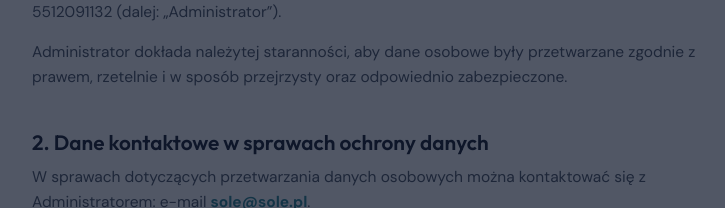
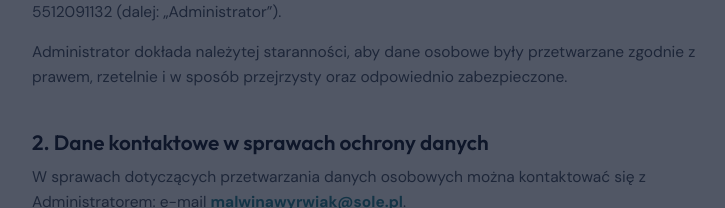
Before and after one commit to karolkamuda89-ux/sole.pl, a Django app: page /polityka-prywatnosci/ in a window 1280 px wide. Shown: the part 592-800 px from the top of the page, without its empty margins (252-977 px from the left). Run offline with Django 5.2, Linux system fonts and the light colour scheme.

Commit message:
Dodaj imie/nazwisko do zdarzenia Lead CAPI, zmien widoczny mail kontaktowy
Meta Events Manager sugerowal wysylanie wiecej parametrow dla lepszego
dopasowania zdarzenia Kontakt/Lead - dodaje hashowane fn/ln z pola
"Imie i nazwisko" formularza (core/meta_capi.py).

Widoczny na stronie adres kontaktowy (sekcja Kontakt, stopka, polityka
prywatnosci) zmieniony z sole@sole.pl na malwinawyrwiak@sole.pl - jedna
skrzynka do obslugi zapytan.

Co-Authored-By: Claude Sonnet 5 <noreply@anthropic.com>

```diff
--- a/core/meta_capi.py
+++ b/core/meta_capi.py
@@ -40,6 +40,15 @@ def send_lead_event(contact_message, request, event_id):
         digits = "".join(ch for ch in contact_message.phone if ch.isdigit())
         if digits:
             user_data["ph"] = [_hash(digits)]
+
+    # Imię/nazwisko z formularza ("Imię i nazwisko" — jedno pole) — pierwsze
+    # słowo jako imię, reszta jako nazwisko. Poprawia jakość dopasowania
+    # zdarzenia w Meta (patrz Events Manager -> Diagnostyka).
+    name_parts = contact_message.name.strip().split(maxsplit=1)
+    if name_parts:
+        user_data["fn"] = [_hash(name_parts[0])]
+        if len(name_parts) > 1:
+            user_data["ln"] = [_hash(name_parts[1])]
 
     client_ip = request.META.get("REMOTE_ADDR", "")
     forwarded_for = request.META.get("HTTP_X_FORWARDED_FOR", "")
--- a/core/templates/core/base.html
+++ b/core/templates/core/base.html
@@ -92,7 +92,7 @@
             <li>ul. Słowackiego 4c/14<br>34-120 Andrychów</li>
             <li><a href="tel:+48338704690">tel. +48 33 8704690</a></li>
             <li><a href="tel:+48510047890">+48 510047890</a></li>
-            <li><a href="mailto:sole@sole.pl">sole@sole.pl</a></li>
+            <li><a href="mailto:malwinawyrwiak@sole.pl">malwinawyrwiak@sole.pl</a></li>
           </ul>
         </div>
 
--- a/core/templates/core/home.html
+++ b/core/templates/core/home.html
@@ -305,7 +305,7 @@
             <div class="feature-icon">✉</div>
             <div>
               <h4>E-mail</h4>
-              <p><a href="mailto:sole@sole.pl">sole@sole.pl</a></p>
+              <p><a href="mailto:malwinawyrwiak@sole.pl">malwinawyrwiak@sole.pl</a></p>
             </div>
           </div>
           <div class="contact-item">
--- a/core/templates/core/polityka-prywatnosci.html
+++ b/core/templates/core/polityka-prywatnosci.html
@@ -27,7 +27,7 @@
     <p>Administrator dokłada należytej staranności, aby dane osobowe były przetwarzane zgodnie z prawem, rzetelnie i w sposób przejrzysty oraz odpowiednio zabezpieczone.</p>
 
     <h2>2. Dane kontaktowe w sprawach ochrony danych</h2>
-    <p>W sprawach dotyczących przetwarzania danych osobowych można kontaktować się z Administratorem: e-mail <a href="mailto:sole@sole.pl">sole@sole.pl</a>.</p>
+    <p>W sprawach dotyczących przetwarzania danych osobowych można kontaktować się z Administratorem: e-mail <a href="mailto:malwinawyrwiak@sole.pl">malwinawyrwiak@sole.pl</a>.</p>
     <p>Administrator nie wyznaczył Inspektora Ochrony Danych.</p>
 
     <h2>3. Zakres, źródła i kategorie przetwarzanych danych</h2>
@@ -140,7 +140,7 @@
     <p>Aktualna wersja Polityki jest publikowana w Serwisie. W przypadku istotnych zmian Administrator może dodatkowo poinformować o nich użytkowników w sposób odpowiedni do charakteru zmiany (np. komunikat w Serwisie lub wiadomość e-mail).</p>
 
     <h2>14. Kontakt</h2>
-    <p>Sole Sp. z o.o., ul. Słowackiego 4c/14, 34-120 Andrychów<br>e-mail: <a href="mailto:sole@sole.pl">sole@sole.pl</a></p>
+    <p>Sole Sp. z o.o., ul. Słowackiego 4c/14, 34-120 Andrychów<br>e-mail: <a href="mailto:malwinawyrwiak@sole.pl">malwinawyrwiak@sole.pl</a></p>
   </div>
 </section>
 
```
